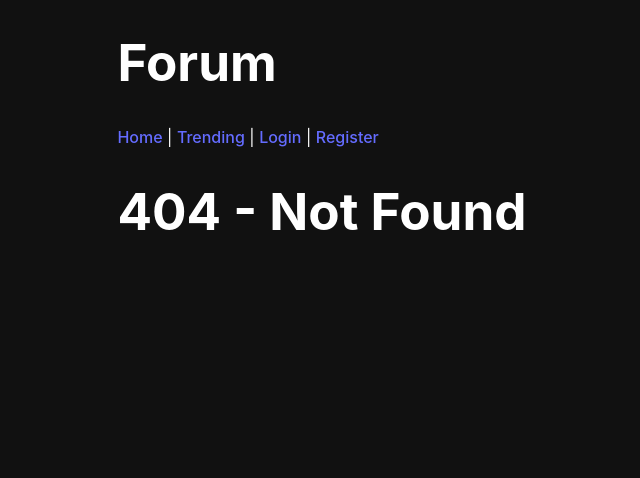
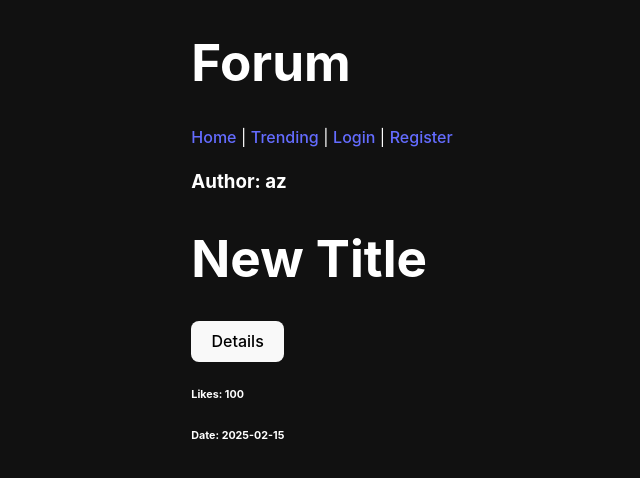
Before and after one commit to Plamen536/Forum2, a React (Vite) app in the folder Forum Project/: page /trending in a window 1280 px wide. Before the commit this address had no page. Shown: the top 478 px of the page, without its empty margins (318-958 px from the left). Built offline with nearby package versions, Linux system fonts and the light colour scheme.

Commit message:
updating trending template.

```diff
--- a/Forum Project/src/App.jsx
+++ b/Forum Project/src/App.jsx
@@ -1,11 +1,13 @@
-import { useState } from "react";
-import { BrowserRouter, Routes, Route } from "react-router-dom";
-import Register from "./components/Register/Register";
-import Home from "./view/Home/Home";
-import NotFound from "./view/NotFound/NotFound";
-import "./App.css";
-import Header from "./components/Header/Header";
-import { AppContext } from "./components/store/app.context";
+import { useState } from 'react';
+import { BrowserRouter, Routes, Route } from 'react-router-dom';
+import Register from './components/Register/Register';
+import Home from './view/Home/Home';
+import NotFound from './view/NotFound/NotFound';
+import './App.css';
+import Header from './components/Header/Header';
+import { AppContext } from './components/store/app.context';
+import TrendingView from './components/TrendingView/TrendingView';
+import PostView from './components/PostView/PostView';
 
 function App() {
   const [appState, setAppState] = useState({
@@ -28,6 +30,8 @@ function App() {
         <Header />
         <Routes>
           <Route path="/" element={<Home />} />
+          <Route path="/trending" element={<TrendingView />} />
+          <Route path="/post" element={<PostView />} />
           <Route path="/register" element={<Register></Register>} />
           <Route path="*" element={<NotFound />} />
         </Routes>
--- /dev/null
+++ b/Forum Project/src/components/TrendingView/TrendingView.jsx
@@ -0,0 +1,45 @@
+import { Link, NavLink, useNavigate } from 'react-router-dom';
+import PropTypes from 'prop-types';
+import './TrendingView.css';
+
+const TrendingView = ({ userId, postId }) => {
+  const navigate = useNavigate();
+
+  const obj = {
+    user: 'az',
+    post: {
+      title: 'New Title',
+      date: '2025-02-15',
+      likes: 100,
+    },
+  };
+
+  const handleClick = () => {
+    navigate('/post');
+    // navigate(`/post/${postId}`);
+  };
+
+  return (
+    <div>
+      <h3>Author: {obj.user}</h3>
+      <h1>{obj.post.title}</h1>
+      <button onClick={handleClick}>Details</button>
+      <h6>Likes: {obj.post.likes}</h6>
+      <h6>Date: {obj.post.date}</h6>
+    </div>
+    //with DB template
+    //   <div>
+    //   <h3>Author: {userId}</h3>
+    //   <h1>{postId.title}</h1>
+    //   <h6>Likes: {postId.likes}</h6>
+    //   <h6>Date: {postId.date}</h6>
+    // </div>
+  );
+};
+
+TrendingView.propTypes = {
+  userId: PropTypes.array,
+  postId: PropTypes.array,
+};
+
+export default TrendingView;
```
Also changed, not shown: Forum Project/src/components/Comments/Comments.jsx (deleted, +0 -14 lines), Forum Project/src/components/TrendingView/TrendingView.css (added).
